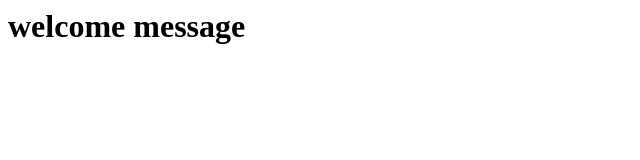
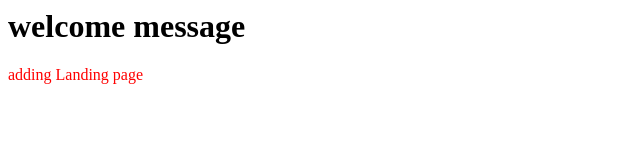
Before and after one commit to rafiqpatel786999-dotcom/sample-project, a plain HTML site: page index.html in a window 1280 px wide. Shown: the whole page, without its empty margins (0-640 px from the left). Drawn offline with Linux system fonts and the light colour scheme.

Commit message:
adding Landing page

```diff
--- a/index.html
+++ b/index.html
@@ -1 +1,2 @@
 <h1>welcome message</h1>
+<bod style="color:red"> adding Landing page</body>
```
